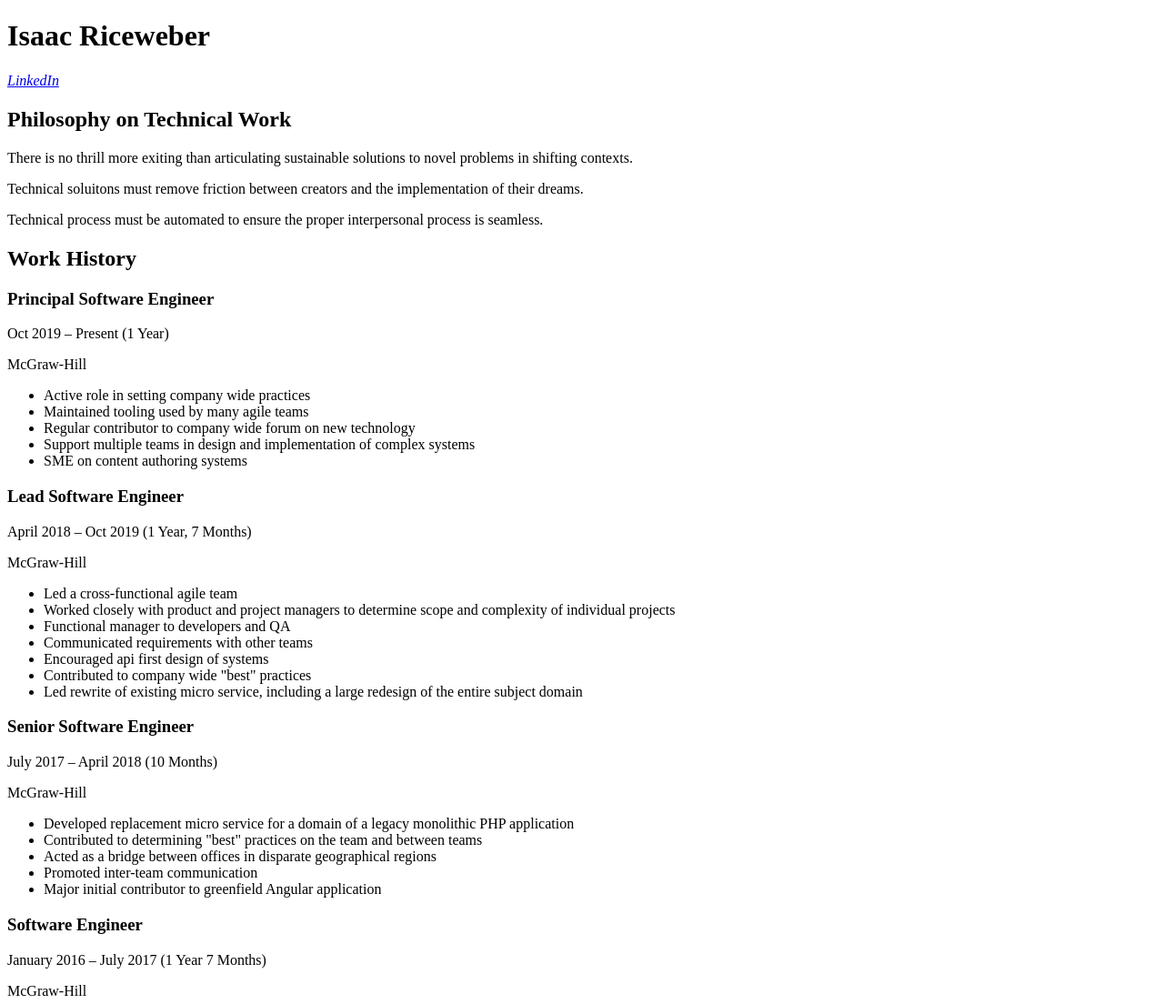
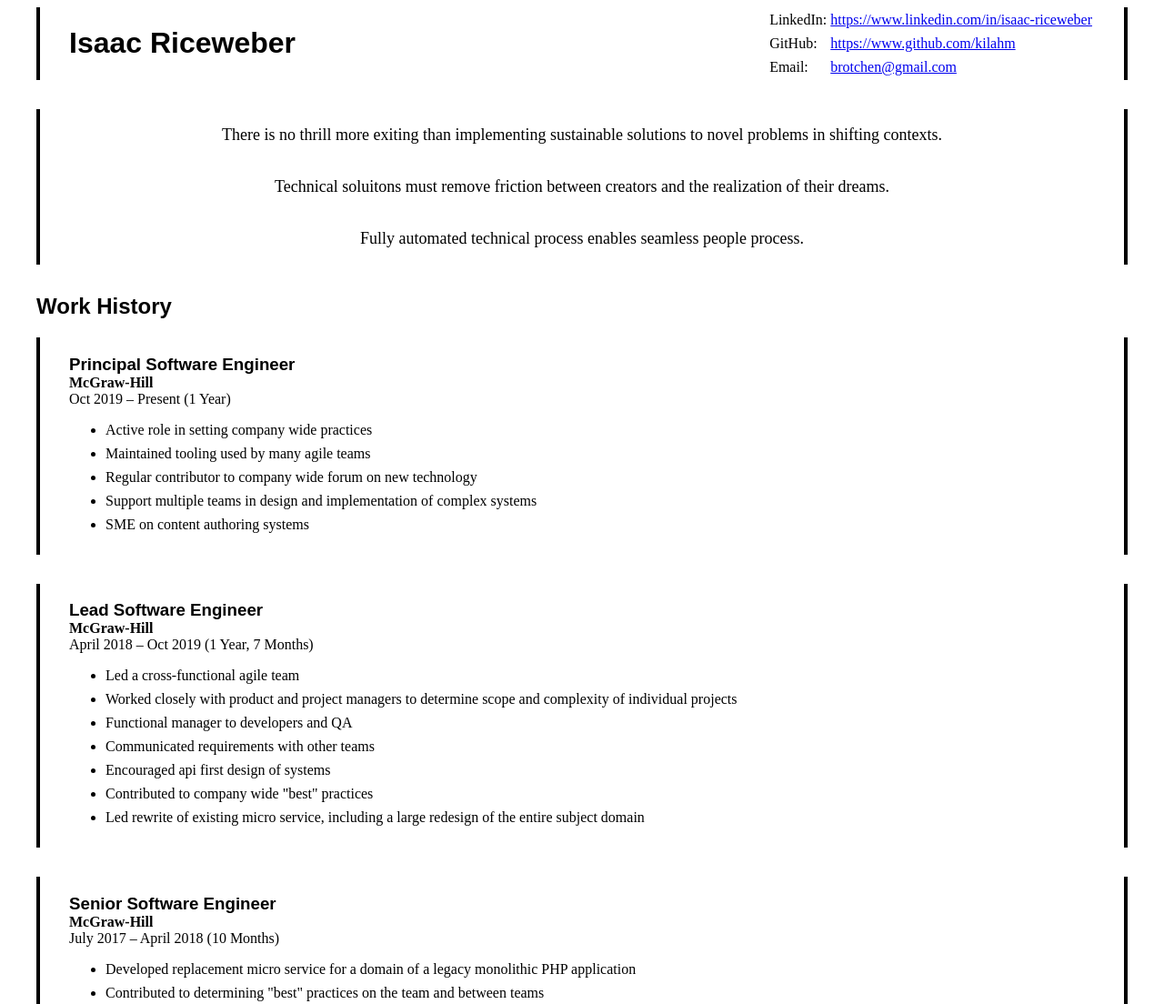
Before and after one commit to kilahm/kilahm.github.io, a plain HTML site: page index.html in a window 1280 px wide. Shown: the top 1104 px of the page at 91% size. Drawn offline with Linux system fonts and the light colour scheme.

Commit message:
feat: add some styling

```diff
--- a/index.html
+++ b/index.html
@@ -1,25 +1,63 @@
 <!DOCTYPE html>
 <html>
 
-<head></head>
+<head>
+    <link
+        rel="stylesheet"
+        href="./style.css"
+    >
+</head>
 
 <body>
+    <header>
         <h1 id="name">Isaac Riceweber</h1>
-    <address>
-        <a href="https://www.linkedin.com/in/isaac-riceweber/">LinkedIn</a>
-    </address>
-    <div id="philosophy">
-        <h2>Philosophy on Technical Work</h2>
-        <p>There is no thrill more exiting than articulating sustainable solutions to novel problems in shifting
+        <table id="contact">
+            <tr>
+                <td>
+                    <label for="linkedin">LinkedIn:</label>
+                </td>
+                <td>
+                    <a
+                        id="linkedin"
+                        href="https://www.linkedin.com/in/isaac-riceweber/"
+                    >https://www.linkedin.com/in/isaac-riceweber</a>
+                </td>
+            </tr>
+            <tr>
+                <td>
+                    <label for="github">GitHub:</label>
+                </td>
+                <td>
+                    <a
+                        id="github"
+                        href="https://www.github.com/kilahm"
+                    >https://www.github.com/kilahm</a>
+                </td>
+            </tr>
+            <tr>
+                <td><label for="email">Email:</label></td>
+                <td>
+                    <a
+                        id="email"
+                        href="mailto:brotchen@gmail.com"
+                    >brotchen@gmail.com</a>
+                </td>
+            </tr>
+        </table>
+    </header>
+    <section id="philosophy">
+        <p>There is no thrill more exiting than implementing sustainable solutions to novel problems in shifting
             contexts.</p>
-        <p>Technical soluitons must remove friction between creators and the implementation of their dreams.</p>
-        <p>Technical process must be automated to ensure the proper interpersonal process is seamless.</p>
-    </div>
+        <p>Technical soluitons must remove friction between creators and the realization of their dreams.</p>
+        <p>Fully automated technical process enables seamless people process.</p>
+    </section>
     <div id="history">
         <h2>Work History</h2>
-        <h3>Principal Software Engineer</h3>
-        <p class="date-range">Oct 2019 &ndash; Present (1 Year)</p>
-        <p class="company">McGraw-Hill</p>
+
+        <section class="position">
+            <h3 class="title">Principal Software Engineer</h3>
+            <span class="company">McGraw-Hill</span>
+            <span class="date-range">Oct 2019 &ndash; Present (1 Year)</span>
             <ul>
                 <li>Active role in setting company wide practices</li>
                 <li>Maintained tooling used by many agile teams</li>
@@ -27,10 +65,12 @@
                 <li>Support multiple teams in design and implementation of complex systems</li>
                 <li>SME on content authoring systems</li>
             </ul>
+        </section>
 
-        <h3>Lead Software Engineer</h3>
-        <p class="date-range">April 2018 &ndash; Oct 2019 (1 Year, 7 Months)</p>
-        <p class="company">McGraw-Hill</p>
+        <section class="position">
+            <h3 class="title">Lead Software Engineer</h3>
+            <span class="company">McGraw-Hill</span>
+            <span class="date-range">April 2018 &ndash; Oct 2019 (1 Year, 7 Months)</span>
             <ul>
                 <li>Led a cross-functional agile team</li>
                 <li>Worked closely with product and project managers to determine scope and complexity of individual
@@ -41,10 +81,12 @@
                 <li>Contributed to company wide "best" practices</li>
                 <li>Led rewrite of existing micro service, including a large redesign of the entire subject domain</li>
             </ul>
+        </section>
 
-        <h3>Senior Software Engineer</h3>
-        <p class="date-range">July 2017 &ndash; April 2018 (10 Months)</p>
-        <p class="company">McGraw-Hill</p>
+        <section class="position">
+            <h3 class="title">Senior Software Engineer</h3>
+            <span class="company">McGraw-Hill</span>
+            <span class="date-range">July 2017 &ndash; April 2018 (10 Months)</span>
             <ul>
                 <li>Developed replacement micro service for a domain of a legacy monolithic PHP application</li>
                 <li>Contributed to determining "best" practices on the team and between teams</li>
@@ -52,16 +94,19 @@
                 <li>Promoted inter-team communication</li>
                 <li>Major initial contributor to greenfield Angular application</li>
             </ul>
+        </section>
 
-        <h3>Software Engineer</h3>
-        <p class="date-range">January 2016 &ndash; July 2017 (1 Year 7 Months)</p>
-        <p class="company">McGraw-Hill</p>
+        <section class="position">
+            <h3 class="title">Software Engineer</h3>
+            <span class="company">McGraw-Hill</span>
+            <span class="date-range">January 2016 &ndash; July 2017 (1 Year 7 Months)</span>
             <ul>
                 <li>Refactored legacy monolithic PHP application</li>
                 <li>Introduced i18n using "gettext"</li>
                 <li>Produced tooling in PHP to import, export, and manipulate i18n translation files</li>
                 <li>Integrated novel micro services into existing functionality</li>
             </ul>
+        </section>
     </div>
 </body>
 
--- /dev/null
+++ b/style.css
@@ -0,0 +1,52 @@
+h1, h2, h3 {
+    font-family: sans-serif;
+    min-width: 10em;
+}
+
+body {
+    padding: 0 2em;
+}
+
+#philosophy {
+    display: flex;
+    flex-direction: column;
+    margin: 2em 0;
+}
+
+#philosophy > p {
+    text-align: center;
+    align-self: center;
+    font-size: large;
+}
+
+
+header, section {
+    display: flex;
+    border-right: 4px solid black;
+    border-left: 4px solid black;
+    padding: 0 2em;
+    flex-wrap: wrap;
+    margin-bottom: 2em;
+}
+
+header {
+    flex-direction: row;
+}
+header > h1 {
+    flex: auto;
+}
+
+section {
+    flex-direction: column;
+}
+
+.company {
+    font-weight: bold;
+}
+.title {
+    margin-bottom: 0;
+}
+
+li {
+    margin-bottom: .5em;
+}
```
Lines whose indentation alone changed are shown as unchanged.
